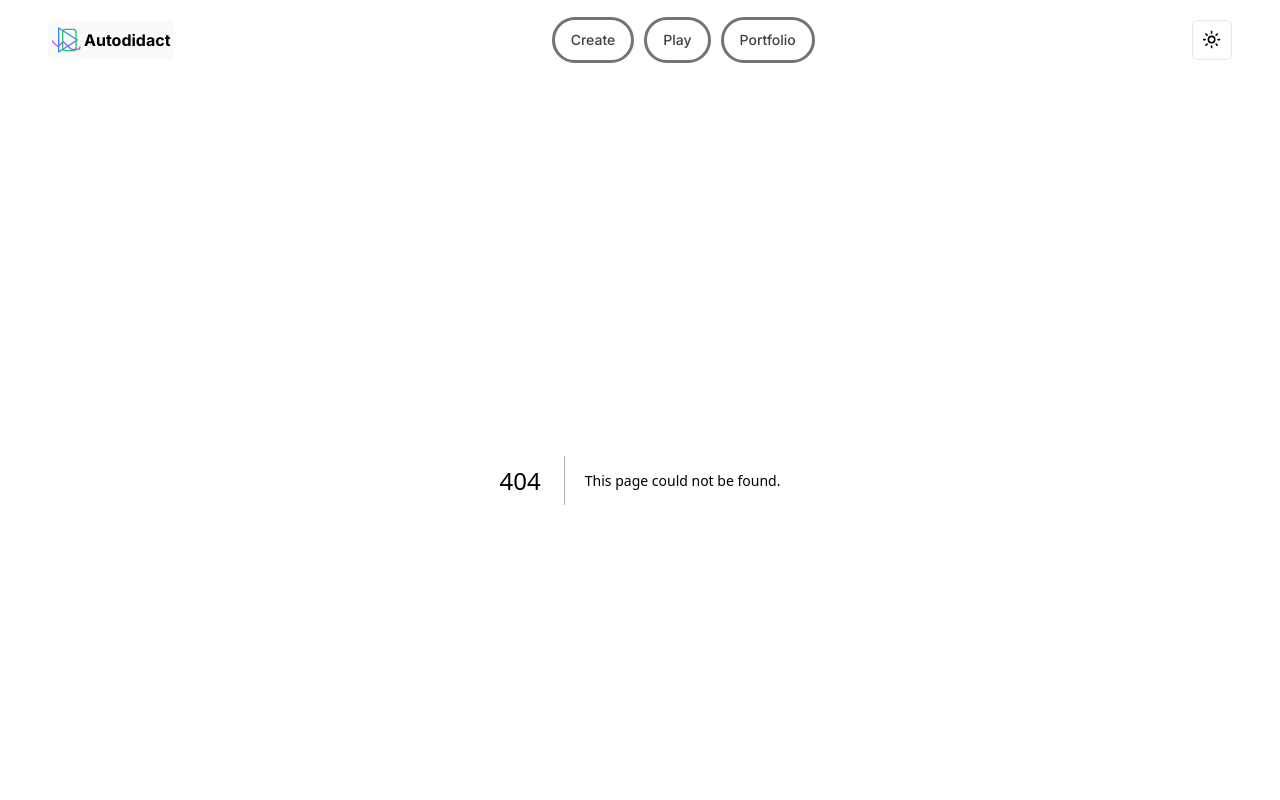
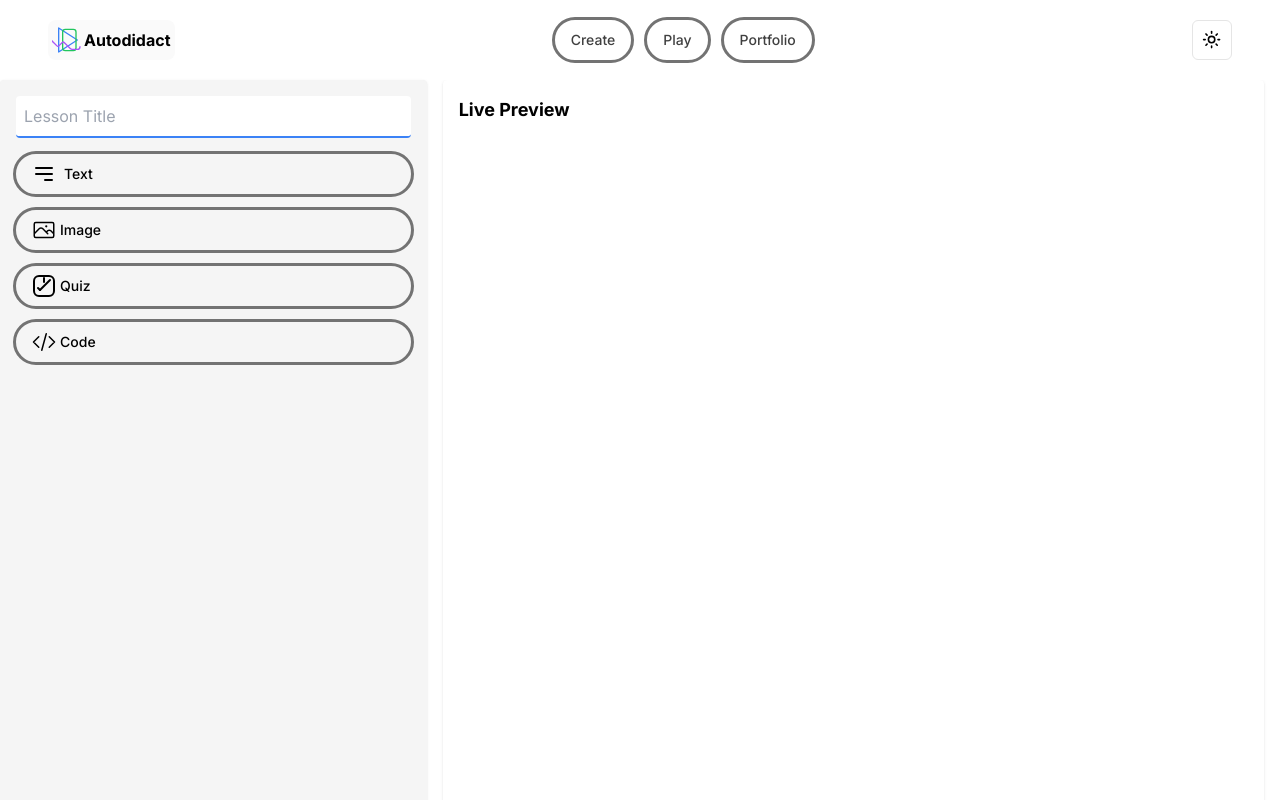
Before and after one commit to san-poon/nexus-adept, a Next.js app: page /bite-sized-lesson/create in a window 1280 px wide. Before the commit this address had no page. Shown: the top 800 px of the page. Built offline with nearby package versions, Linux system fonts and the light colour scheme.

Commit message:
Add static version of Lesson-Create-Mode page

```diff
--- /dev/null
+++ b/app/bite-sized-lesson/create/page.tsx
@@ -0,0 +1,92 @@
+// CreatePage.js
+
+import { Button } from '@/app/components/Button';
+import React from 'react';
+
+const CreatePage = () => {
+    return (
+        <div className="flex h-screen">
+            {/* Right Side - Content Buttons */}
+            <div className="flex-shrink-0 w-1/3 p-4 bg-neutral-100 dark:bg-neutral-800 rounded shadow">
+                {/* Lesson Title Input */}
+                <input
+                    type="text"
+                    placeholder="Lesson Title"
+                    className="w-full p-2 mb-4 border-b-2 border-blue-500 outline-none rounded"
+                />
+
+                {/* Content Buttons */}
+                <div className="flex flex-col space-y-4">
+                    {/* Text Button */}
+                    <Button className="flex items-center">
+                        <svg
+                            xmlns="http://www.w3.org/2000/svg"
+                            fill="none"
+                            viewBox="0 0 24 24"
+                            stroke="currentColor"
+                            className="h-6 w-6 mr-2"
+                        >
+                            {/* Add your text icon SVG or replace with an icon from a library */}
+                            <path
+                                strokeLinecap="round"
+                                strokeLinejoin="round"
+                                strokeWidth="2"
+                                d="M4 6h16M4 12h16m-7 6h7"
+                            />
+                        </svg>
+                        Text
+                    </Button>
+
+                    {/* Images Button */}
+                    <Button className="flex items-center">
+                        <svg xmlns="http://www.w3.org/2000/svg" fill="none" viewBox="0 0 24 24" stroke-width="1.5" stroke="currentColor" className="w-6 h-6 me-1">
+                            <path stroke-linecap="round" stroke-linejoin="round" d="M2.25 15.75l5.159-5.159a2.25 2.25 0 013.182 0l5.159 5.159m-1.5-1.5l1.409-1.409a2.25 2.25 0 013.182 0l2.909 2.909m-18 3.75h16.5a1.5 1.5 0 001.5-1.5V6a1.5 1.5 0 00-1.5-1.5H3.75A1.5 1.5 0 002.25 6v12a1.5 1.5 0 001.5 1.5zm10.5-11.25h.008v.008h-.008V8.25zm.375 0a.375.375 0 11-.75 0 .375.375 0 01.75 0z" />
+                        </svg>
+                        Image
+                    </Button>
+
+                    {/* Quizzes Button */}
+                    <Button className="flex items-center">
+                        <svg
+                            xmlns="http://www.w3.org/2000/svg"
+                            viewBox="0 0 24 24"
+                            fill="none"
+                            stroke="currentColor"
+                            strokeWidth="2"
+                            strokeLinecap="round"
+                            strokeLinejoin="round"
+                            className="w-6 h-6 me-1"
+                        >
+                            <rect x="2" y="2" width="20" height="20" rx="5" ry="5" />
+                            <line x1="12" y1="4" x2="12" y2="8" />
+                            <line x1="6" y1="14" x2="8" y2="16" />
+                            <line x1="8" y1="16" x2="18" y2="6" />
+                        </svg>
+                        Quiz
+                    </Button>
+
+                    {/* Code Sandbox Button */}
+                    <Button className="flex items-center">
+                        <svg xmlns="http://www.w3.org/2000/svg" fill="none" viewBox="0 0 24 24" stroke-width="1.5" stroke="currentColor" className="w-6 h-6 me-1">
+                            <path stroke-linecap="round" stroke-linejoin="round" d="M17.25 6.75L22.5 12l-5.25 5.25m-10.5 0L1.5 12l5.25-5.25m7.5-3l-4.5 16.5" />
+                        </svg>
+
+                        Code
+                    </Button>
+                </div>
+            </div>
+
+            {/* Left Side - Live Preview */}
+            <div className="flex-shrink-0 w-2/3 px-4 overflow-y-auto">
+                {/* Live Preview Goes Here */}
+                <div className="bg-white dark:bg-gray-700 p-4 rounded shadow h-full">
+                    {/* Live Preview Content */}
+                    <p className="text-lg font-bold mb-2">Live Preview</p>
+                    {/* Add your live preview content here */}
+                </div>
+            </div>
+        </div>
+    );
+};
+
+export default CreatePage;
```
